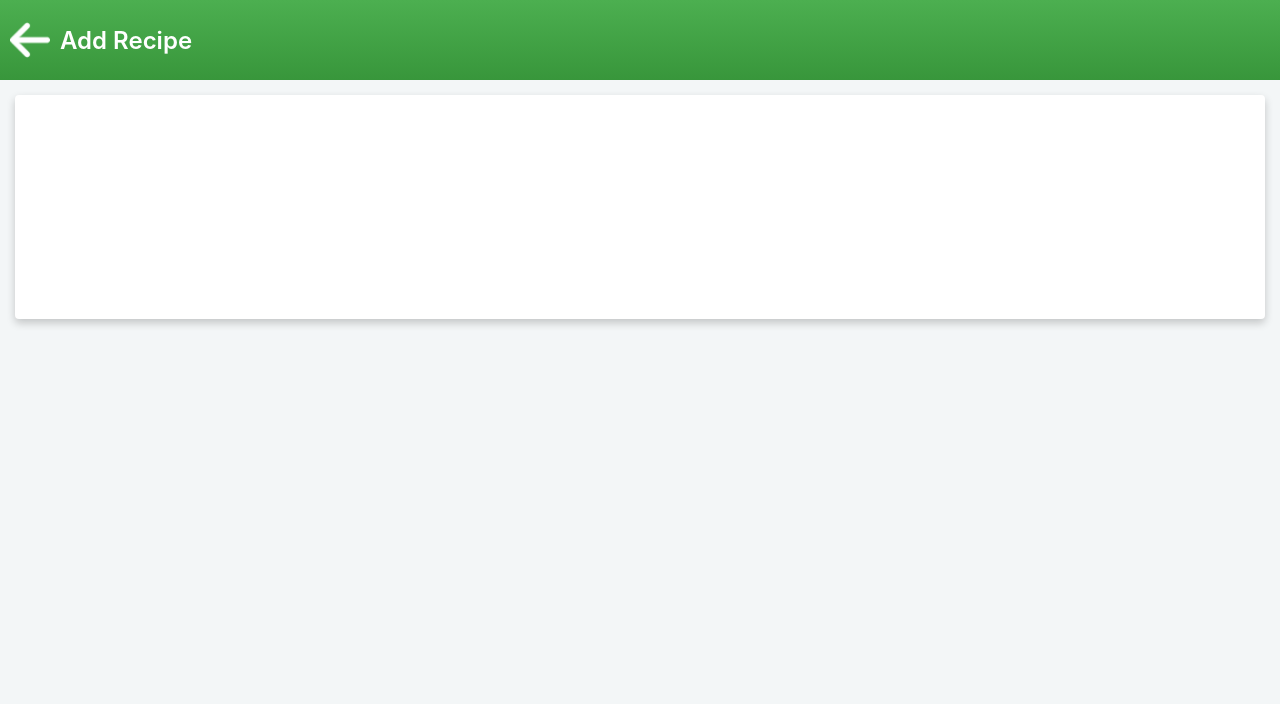
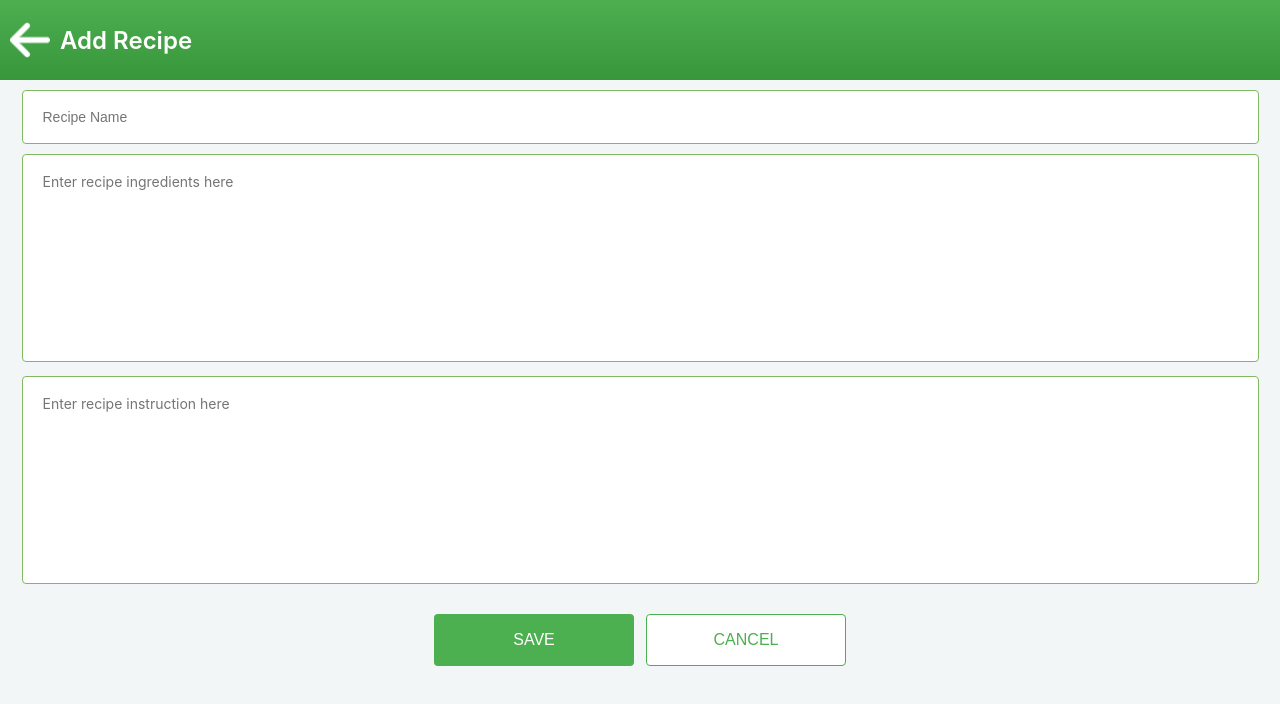
Before and after one commit to changulpaye/chef-client, a React (Create React App) app: page /add-recipe in a window 1280 px wide. Shown: the top 704 px of the page. Built offline with nearby package versions, Linux system fonts and the light colour scheme.

Commit message:
add recipe page design added.

```diff
--- a/src/components/add-recipe/AddRecipe.jsx
+++ b/src/components/add-recipe/AddRecipe.jsx
@@ -3,7 +3,6 @@ import { useHistory } from "react-router-dom";
 import backArrow from "../../assets/images/back-arrow.png";
 import "./add-recipe.css";
 const AddRecipe = () => {
-
   const history = useHistory();
 
   return (
@@ -15,13 +14,29 @@ const AddRecipe = () => {
           alt="back arrow"
           onClick={() => history.goBack()}
         />
-       <div className="header" >Add Recipe </div>
+        <div className="header">Add Recipe </div>
       </div>
 
-      <div className="recipe-container">
-          <div className="card large-mar">
-
-          </div>
+      <div className="add-recipe-form">
+        <div className="med-mar">
+          <input type="text" className="user-input" placeholder="Recipe Name" />
+          <textarea
+            className="user-input med-top-mar"
+            placeholder="Enter recipe ingredients here"
+            rows="10"
+            cols="50"
+          ></textarea>
+          <textarea
+            className="user-input med-top-mar"
+            placeholder="Enter recipe instruction here"
+            rows="10"
+            cols="50"
+          ></textarea>
+        </div>
+        <div className="row med-bottom-mar">
+          <button className="button med-right-mar"> SAVE </button>
+          <button className="button-outline"> CANCEL </button>
+        </div>
       </div>
     </>
   );
--- a/src/components/add-recipe/add-recipe.css
+++ b/src/components/add-recipe/add-recipe.css
@@ -5,6 +5,15 @@
     align-items: center;
     padding: 10px 0px;
     background: linear-gradient(#4CAF50, #38963b);
+}
+
+.add-recipe-form {
+    flex-direction: column;
+    width: 100%;
+    display: flex;
+    align-items: center;
+    justify-content: center;
+    resize: none;
 }
 
 .header {
@@ -25,9 +34,14 @@
     background-color: #7aad5c;
 }
 
-
-
 .recipe-container {
     width: 100%;
     display: flex;
 }
+
+textarea {
+ resize: none;
+ font-family: -apple-system, BlinkMacSystemFont, 'Segoe UI', 'Roboto', 'Oxygen',
+ 'Ubuntu', 'Cantarell', 'Fira Sans', 'Droid Sans', 'Helvetica Neue',
+ sans-serif;
+}
--- a/src/components/recipe-list/RecipeList.js
+++ b/src/components/recipe-list/RecipeList.js
@@ -1,7 +1,7 @@
-import React from "react";
+import React, { useState } from "react";
 import add from "../../assets/images/add.png";
 import logo from "../../assets/images/logo.jpg";
-import recipes from "../../assets/data/recipes.json";
+import data from "../../assets/data/recipes.json";
 import Card from "../common/card";
 import "./recipe-list.css";
 import { useHistory } from "react-router-dom";
@@ -9,6 +9,21 @@ import { useHistory } from "react-router-dom";
 function RecipeList() {
   const history = useHistory();
 
+  const [recipes, setRecipes] = useState(data);
+  const [filteredRecipes, setFilteredRecipes] = useState(recipes);
+  const [searchValue, setSearchValue] = useState("");
+
+  /** Filtering Recipes based on user search */
+  const handleSearch = (e) => {
+    let query = e.currentTarget.value;
+    setSearchValue(query);
+    let filtered = recipes.filter((recipe) =>
+      recipe.title.toLowerCase().includes(query.toLowerCase())
+    );
+    setFilteredRecipes(filtered);
+  };
+
+  /**Navigation to recipe details page */
   const handleRecipeSelection = (recipe) => {
     history.push("/recipe-details/" + recipe.id);
   };
@@ -20,6 +35,8 @@ function RecipeList() {
         <input
           placeholder="Search here..."
           className="user-input med-right-mar"
+          value={searchValue}
+          onChange={handleSearch}
         />
         <img
           src={add}
@@ -29,7 +46,7 @@ function RecipeList() {
         />
       </div>
 
-      {recipes.map((recipe) => (
+      {filteredRecipes.map((recipe) => (
         <Card
           key={recipe.id}
           recipe={recipe}
--- a/src/components/signup/Signup.jsx
+++ b/src/components/signup/Signup.jsx
@@ -14,8 +14,8 @@ const SignUp = () => {
     <div className="signup-container">
       <img src={logo} className="logo-container" alt="logo" />
       <input className="user-input med-top-mar" placeholder="Username" />
-      <input className="user-input med-top-mar" placeholder="Password" />
-      <input className="user-input med-top-mar" placeholder="Confirm Password" />
+      <input type="password" className="user-input med-top-mar" placeholder="Password" />
+      <input type="password" className="user-input med-top-mar" placeholder="Confirm Password" />
       <button className="button" onClick={handleSignUp} > Sign Up </button>
     </div>
   );
--- a/src/index.css
+++ b/src/index.css
@@ -2,7 +2,7 @@ body {
   margin: 0;
   font-family: -apple-system, BlinkMacSystemFont, 'Segoe UI', 'Roboto', 'Oxygen',
     'Ubuntu', 'Cantarell', 'Fira Sans', 'Droid Sans', 'Helvetica Neue',
-    sans-serif;
+    sans-serif !important;
   -webkit-font-smoothing: antialiased;
   -moz-osx-font-smoothing: grayscale;
 }
@@ -21,6 +21,11 @@ code {
   background-color: #f3f6f7;
   height: 100vh;
 
+}
+
+.row {
+  display: flex;
+  justify-content: center;
 }
 
 .user-input {
@@ -56,6 +61,29 @@ code {
   border-radius: 4px;
   min-width: 200px;
   margin-top: 16px;
+}
+
+.button-outline {
+  border: 1px solid #4CAF50;
+  color: #4CAF50;
+  background-color: white;
+  padding: 16px 32px;
+  text-align: center;
+  text-decoration: none;
+  display: inline-block;
+  font-size: 16px;
+  margin: 4px 2px;
+  transition-duration: 0.4s;
+  cursor: pointer;
+  border-radius: 4px;
+  min-width: 200px;
+  margin-top: 16px;
+}
+
+.button-outline:hover {
+  border: 1px solid #4CAF50;
+  color: white;
+  background-color: #4CAF50;
 }
 
 /* Primary Green Button Press */
@@ -116,10 +144,10 @@ code {
   margin-right: 10px;
 }
 .med-left-mar{
-  margin-top: 10px;
+  margin-left: 10px;
 }
 .med-bottom-mar {
-  margin-right: 10px;
+  margin-bottom: 10px;
 }
 
 /* Large Margin */
```
